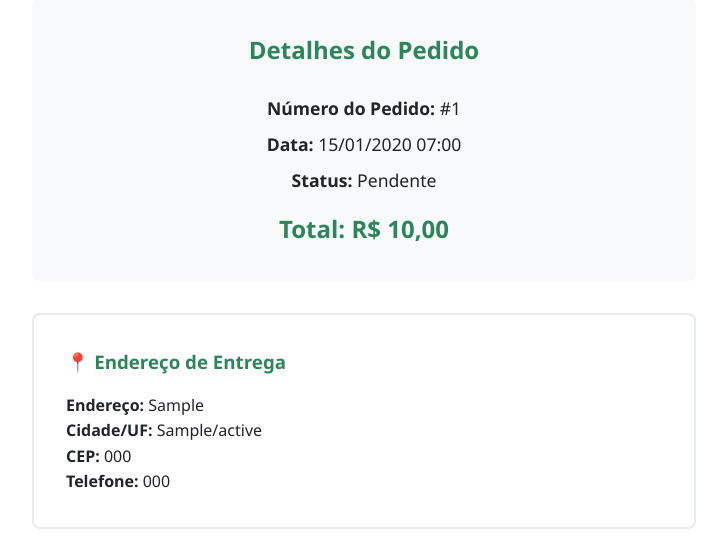
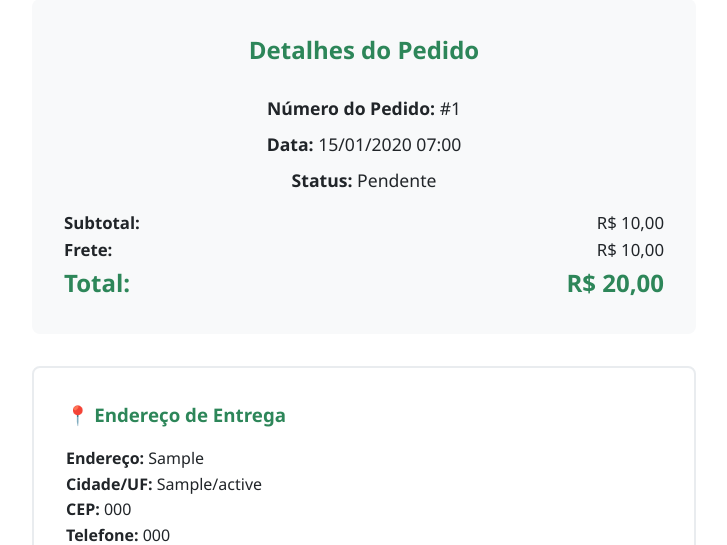
Before and after one commit to GabrielRibeiroRodrigues/e-commerce, a Django app: page /pedidos/confirmacao/1/ in a window 1280 px wide. Shown: the part 455-1000 px from the top of the page, without its empty margins (276-1003 px from the left). Run offline with Django 5.2, Linux system fonts and the light colour scheme; a user stored in the database is signed in; tables that the repository leaves empty hold one stand-in row (values such as "Sample post").

Commit message:
feat: implementar cálculo de frete por CEP

```diff
--- a/pedidos/admin.py
+++ b/pedidos/admin.py
@@ -17,15 +17,16 @@ class PedidoAdmin(admin.ModelAdmin):
         'usuario',
         'status',
         'total',
+        'valor_frete',
         'criado_em'
     ]
     list_filter = ['status', 'criado_em']
     search_fields = ['usuario__username', 'usuario__email', 'id']
-    readonly_fields = ['total', 'criado_em', 'atualizado_em']
+    readonly_fields = ['total', 'valor_frete', 'criado_em', 'atualizado_em']
     inlines = [ItemPedidoInline]
     fieldsets = (
         ('Informações do Pedido', {
-            'fields': ('usuario', 'status', 'total')
+            'fields': ('usuario', 'status', 'total', 'valor_frete')
         }),
         ('Informações de Entrega', {
             'fields': ('endereco', 'cidade', 'estado', 'cep', 'telefone')
--- a/pedidos/models.py
+++ b/pedidos/models.py
@@ -24,6 +24,12 @@ class Pedido(models.Model):
         default='pendente'
     )
     total = models.DecimalField(max_digits=10, decimal_places=2)
+    valor_frete = models.DecimalField(
+        max_digits=10,
+        decimal_places=2,
+        default=0,
+        help_text='Valor cobrado de frete para este pedido'
+    )
     criado_em = models.DateTimeField(auto_now_add=True)
     atualizado_em = models.DateTimeField(auto_now=True)
 
@@ -41,6 +47,11 @@ class Pedido(models.Model):
 
     def __str__(self):
         return f'Pedido #{self.id} - {self.usuario.username}'
+
+    @property
+    def total_com_frete(self):
+        """Retorna o total geral incluindo o frete."""
+        return self.total + self.valor_frete
 
 
 class ItemPedido(models.Model):
--- a/pedidos/views.py
+++ b/pedidos/views.py
@@ -1,10 +1,38 @@
+import re
+from decimal import Decimal
+
 from django.shortcuts import render, redirect, get_object_or_404
 from django.contrib.auth.decorators import login_required
 from django.contrib import messages
 from django.db import transaction
-from decimal import Decimal
 from produtos.models import Produto
 from .models import Pedido, ItemPedido
+
+
+def calcular_frete_por_cep(cep: str) -> Decimal:
+    """Calcula um valor de frete estimado com base no CEP informado."""
+    cep_limpo = re.sub(r'\D', '', cep or '')
+
+    if len(cep_limpo) != 8:
+        raise ValueError('Informe um CEP válido com 8 dígitos.')
+
+    prefixo = int(cep_limpo[:2])
+
+    if 0 <= prefixo <= 19:
+        # Sudeste: menor custo
+        return Decimal('14.90')
+    if 20 <= prefixo <= 29:
+        # Sul
+        return Decimal('19.90')
+    if 30 <= prefixo <= 59:
+        # Centro-Oeste e Nordeste
+        return Decimal('24.90')
+    if 60 <= prefixo <= 79:
+        # Norte
+        return Decimal('29.90')
+
+    # Faixa final – regiões mais remotas
+    return Decimal('34.90')
 
 
 def carrinho(request):
@@ -25,9 +53,16 @@ def carrinho(request):
         })
         total += subtotal
 
+    checkout_info = request.session.get('checkout_info', {})
+    valor_frete = checkout_info.get('valor_frete')
+    valor_frete_decimal = Decimal(valor_frete) if valor_frete else None
+    total_geral = total + valor_frete_decimal if valor_frete_decimal is not None else total
+
     context = {
         'itens_carrinho': itens_carrinho,
         'total': total,
+        'valor_frete': valor_frete_decimal,
+        'total_geral': total_geral,
     }
     return render(request, 'pedidos/carrinho.html', context)
 
@@ -134,68 +169,115 @@ def checkout(request):
         })
         total += subtotal
 
+    checkout_info = request.session.get('checkout_info', {})
+    valor_frete = Decimal(checkout_info.get('valor_frete')) if checkout_info.get('valor_frete') else None
+
+    form_data = {
+        'endereco': '',
+        'cidade': '',
+        'estado': '',
+        'cep': checkout_info.get('cep', ''),
+        'telefone': '',
+    }
+
     if request.method == 'POST':
-        endereco = request.POST.get('endereco')
-        cidade = request.POST.get('cidade')
-        estado = request.POST.get('estado')
-        cep = request.POST.get('cep')
-        telefone = request.POST.get('telefone')
+        form_data.update({
+            'endereco': request.POST.get('endereco', '').strip(),
+            'cidade': request.POST.get('cidade', '').strip(),
+            'estado': request.POST.get('estado', '').strip(),
+            'cep': request.POST.get('cep', '').strip(),
+            'telefone': request.POST.get('telefone', '').strip(),
+        })
 
-        # Validar campos
-        if not all([endereco, cidade, estado, cep, telefone]):
-            messages.error(request, 'Preencha todos os campos de entrega.')
-            return render(request, 'pedidos/checkout.html', {
+        if 'calcular_frete' in request.POST:
+            try:
+                valor_frete = calcular_frete_por_cep(form_data['cep'])
+                request.session['checkout_info'] = {
+                    'cep': form_data['cep'],
+                    'valor_frete': str(valor_frete),
+                }
+                request.session.modified = True
+                messages.success(request, f'Frete calculado: R$ {valor_frete}')
+            except ValueError as exc:
+                valor_frete = None
+                request.session['checkout_info'] = {}
+                request.session.modified = True
+                messages.error(request, str(exc))
+
+            context = {
                 'itens_carrinho': itens_carrinho,
                 'total': total,
-            })
+                'valor_frete': valor_frete,
+                'total_geral': total + (valor_frete or Decimal('0')),
+                'form_data': form_data,
+            }
+            return render(request, 'pedidos/checkout.html', context)
 
-        try:
-            with transaction.atomic():
-                # Criar pedido
-                pedido = Pedido.objects.create(
-                    usuario=request.user,
-                    total=total,
-                    endereco=endereco,
-                    cidade=cidade,
-                    estado=estado,
-                    cep=cep,
-                    telefone=telefone,
-                )
+        if 'finalizar_pedido' in request.POST:
+            if not all([form_data['endereco'], form_data['cidade'], form_data['estado'], form_data['cep'], form_data['telefone']]):
+                messages.error(request, 'Preencha todos os campos de entrega.')
+            else:
+                try:
+                    valor_frete = calcular_frete_por_cep(form_data['cep'])
+                except ValueError as exc:
+                    messages.error(request, str(exc))
+                else:
+                    try:
+                        with transaction.atomic():
+                            pedido = Pedido.objects.create(
+                                usuario=request.user,
+                                total=total,
+                                valor_frete=valor_frete,
+                                endereco=form_data['endereco'],
+                                cidade=form_data['cidade'],
+                                estado=form_data['estado'],
+                                cep=form_data['cep'],
+                                telefone=form_data['telefone'],
+                            )
 
-                # Criar itens do pedido
-                for item_data in itens_carrinho:
-                    produto = item_data['produto']
-                    quantidade = item_data['quantidade']
+                            for item_data in itens_carrinho:
+                                produto = item_data['produto']
+                                quantidade = item_data['quantidade']
 
-                    # Verificar estoque
-                    if produto.estoque < quantidade:
-                        raise ValueError(f'Estoque insuficiente para {produto.nome}')
+                                if produto.estoque < quantidade:
+                                    raise ValueError(f'Estoque insuficiente para {produto.nome}')
 
-                    # Criar item
-                    ItemPedido.objects.create(
-                        pedido=pedido,
-                        produto=produto,
-                        quantidade=quantidade,
-                        preco_unitario=produto.preco_final,
-                    )
+                                ItemPedido.objects.create(
+                                    pedido=pedido,
+                                    produto=produto,
+                                    quantidade=quantidade,
+                                    preco_unitario=produto.preco_final,
+                                )
 
-                    # Atualizar estoque
-                    produto.estoque -= quantidade
-                    produto.save()
+                                produto.estoque -= quantidade
+                                produto.save()
 
-                # Limpar carrinho
-                request.session['carrinho'] = {}
-                request.session.modified = True
+                            request.session['carrinho'] = {}
+                            request.session['checkout_info'] = {}
+                            request.session.modified = True
 
-                messages.success(request, f'Pedido #{pedido.id} realizado com sucesso!')
-                return redirect('pedidos:confirmacao', pedido_id=pedido.id)
+                            messages.success(request, f'Pedido #{pedido.id} realizado com sucesso!')
+                            return redirect('pedidos:confirmacao', pedido_id=pedido.id)
 
-        except Exception as e:
-            messages.error(request, f'Erro ao processar pedido: {str(e)}')
+                    except Exception as exc:
+                        messages.error(request, f'Erro ao processar pedido: {str(exc)}')
+
+        # Se chegou aqui, houve erro de validação
+        context = {
+            'itens_carrinho': itens_carrinho,
+            'total': total,
+            'valor_frete': valor_frete,
+            'total_geral': total + (valor_frete or Decimal('0')),
+            'form_data': form_data,
+        }
+        return render(request, 'pedidos/checkout.html', context)
 
     context = {
         'itens_carrinho': itens_carrinho,
         'total': total,
+        'valor_frete': valor_frete,
+        'total_geral': total + (valor_frete or Decimal('0')),
+        'form_data': form_data,
     }
     return render(request, 'pedidos/checkout.html', context)
 
--- a/templates/pedidos/confirmacao.html
+++ b/templates/pedidos/confirmacao.html
@@ -30,9 +30,20 @@
                 <p style="font-size: 1.1rem; margin-bottom: 0.5rem;">
                     <strong>Status:</strong> {{ pedido.get_status_display }}
                 </p>
-                <p style="font-size: 1.5rem; font-weight: bold; color: var(--verde-principal); margin-top: 1rem;">
-                    <strong>Total:</strong> R$ {{ pedido.total }}
-                </p>
+                <div style="margin-top: 1rem; text-align: left;">
+                    <p style="display: flex; justify-content: space-between; font-size: 1.05rem;">
+                        <span><strong>Subtotal:</strong></span>
+                        <span>R$ {{ pedido.total }}</span>
+                    </p>
+                    <p style="display: flex; justify-content: space-between; font-size: 1.05rem;">
+                        <span><strong>Frete:</strong></span>
+                        <span>R$ {{ pedido.valor_frete }}</span>
+                    </p>
+                    <p style="display: flex; justify-content: space-between; font-size: 1.5rem; font-weight: bold; color: var(--verde-principal);">
+                        <span>Total:</span>
+                        <span>R$ {{ pedido.total_com_frete }}</span>
+                    </p>
+                </div>
             </div>
 
             <div style="background-color: var(--branco); padding: 2rem; border: 2px solid var(--cinza-medio); border-radius: 8px; margin-bottom: 2rem; text-align: left;">
--- a/templates/usuarios/perfil.html
+++ b/templates/usuarios/perfil.html
@@ -66,7 +66,9 @@
                         </div>
 
                         <p><strong>Data:</strong> {{ pedido.criado_em|date:"d/m/Y H:i" }}</p>
-                        <p><strong>Total:</strong> R$ {{ pedido.total }}</p>
+                        <p><strong>Subtotal:</strong> R$ {{ pedido.total }}</p>
+                        <p><strong>Frete:</strong> R$ {{ pedido.valor_frete }}</p>
+                        <p><strong>Total Geral:</strong> <span style="color: var(--verde-principal); font-weight: bold;">R$ {{ pedido.total_com_frete }}</span></p>
                         <p><strong>Endereço:</strong> {{ pedido.endereco }}, {{ pedido.cidade }}/{{ pedido.estado }}</p>
 
                         <hr style="margin: 1rem 0;">
```
Also changed, not shown: templates/pedidos/carrinho.html (+10 -2 lines), templates/pedidos/checkout.html (+22 -8 lines), pedidos/migrations/0002_pedido_valor_frete.py (added).
